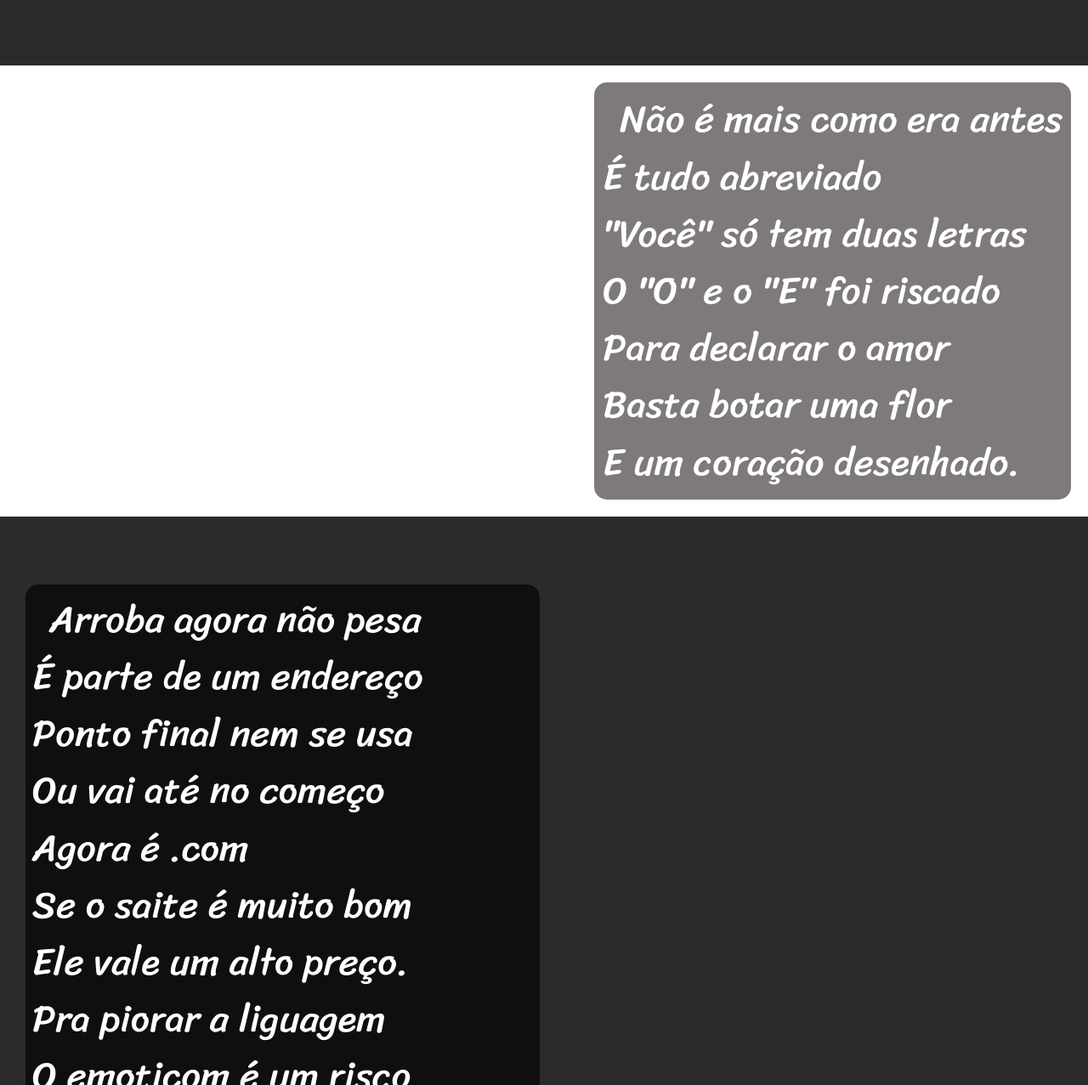
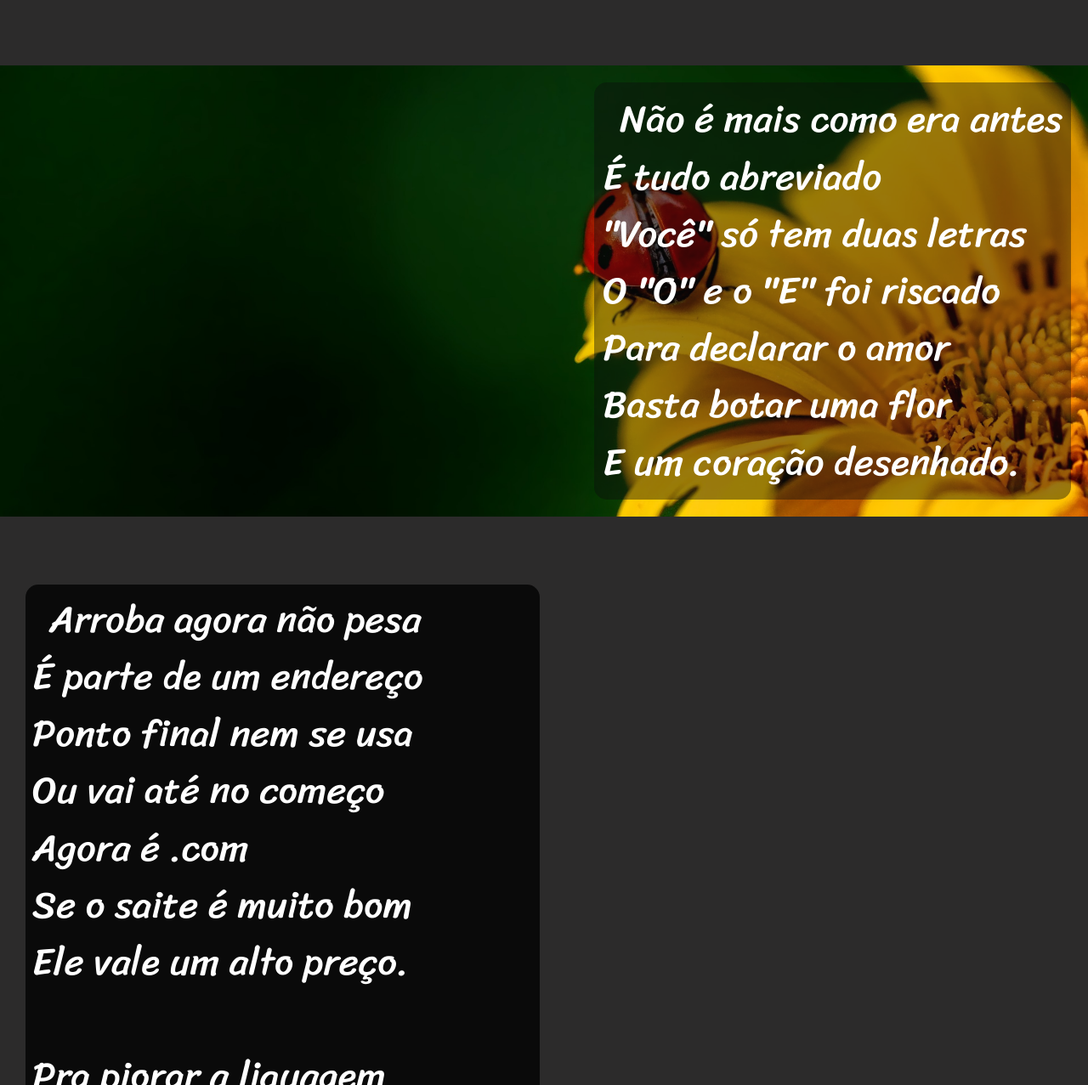
Before and after one commit to leotimbauba/cursovideo, a plain HTML site: page Modulo 3/projeto2/index.html in a window 1280 px wide. Shown: the part 883-2160 px from the top of the page at 85% size. Drawn offline with Linux system fonts and the light colour scheme.

Commit message:
atualizando

```diff
--- a/Modulo 3/projeto2/css/style.css
+++ b/Modulo 3/projeto2/css/style.css
@@ -53,6 +53,9 @@ section{
    font-family: var(--fonte3);
    font-size: 3.5vw;
 }
+section > p{
+    padding-bottom: 2em;
+}
 
 section.normal{
     background-color: rgb(44, 43, 43);
@@ -65,8 +68,8 @@ section.imagem{
     text-align: right;
 }
 section.imagem > p{
+    background-color: rgba(14, 13, 13, 0.418);
     display: inline-block;
-    background-color: #7e7a7a;
     border-radius: 15px;
     padding: 10px;
     text-align: left;
@@ -77,9 +80,19 @@ section.imagem > p{
 section.normal > p{
     display: inline-block;
     padding: 8px;
-    background-color: rgba(0, 0, 0, 0.658);
+    background-color: rgba(0, 0, 0, 0.774);
     border-radius: 15px;
     text-indent: 20px;
+}
+section#image01{
+    background-image: url('../img/background001.jpg');
+    background-position:right center;
+    background-size: cover;
+}
+section#image02{
+    background-image: url('../img/background002.jpg');
+    background-position: right center;
+    background-size: cover;
 }
 
 footer{
--- a/Modulo 3/projeto2/index.html
+++ b/Modulo 3/projeto2/index.html
@@ -25,7 +25,7 @@
     </section>
 
 
-    <section class="imagem">
+    <section class="imagem" id="image01">
         <p>
             Não é mais como era antes <br>
             É tudo abreviado <br>
@@ -46,7 +46,7 @@
             Ou vai até no começo <br>
             Agora é .com <br>
             Se o saite é muito bom <br>
-            Ele vale um alto preço. <br>
+            Ele vale um alto preço. <br> <br>
 
             Pra piorar a liguagem <br>
             O emoticom é um risco <br>
@@ -58,7 +58,7 @@
         </p>
 
     </section>
-    <section class="imagem">
+    <section class="imagem" id="image02">
         <p>
             Tenho saudade das cartas <br>
             Escritas com a própria mão <br>
@@ -79,7 +79,8 @@
             A pessoa foi embora <br>
             Abriu outro aplicativo <br>
             O mundo ficou cativo <br>
-            Da tecnologia do agora. <br>
+            Da tecnologia do agora. <br> <br>
+
             Felizmente, pra orar <br>
             Não precisa de internet <br>
             Deus escuta todo mundo <br>
```
Also changed, not shown: Modulo 3/projeto2/img/background001.jpg (renamed from Modulo 3/img/background001.jpg), Modulo 3/projeto2/img/background002.jpg (renamed from Modulo 3/img/background002.jpg).
